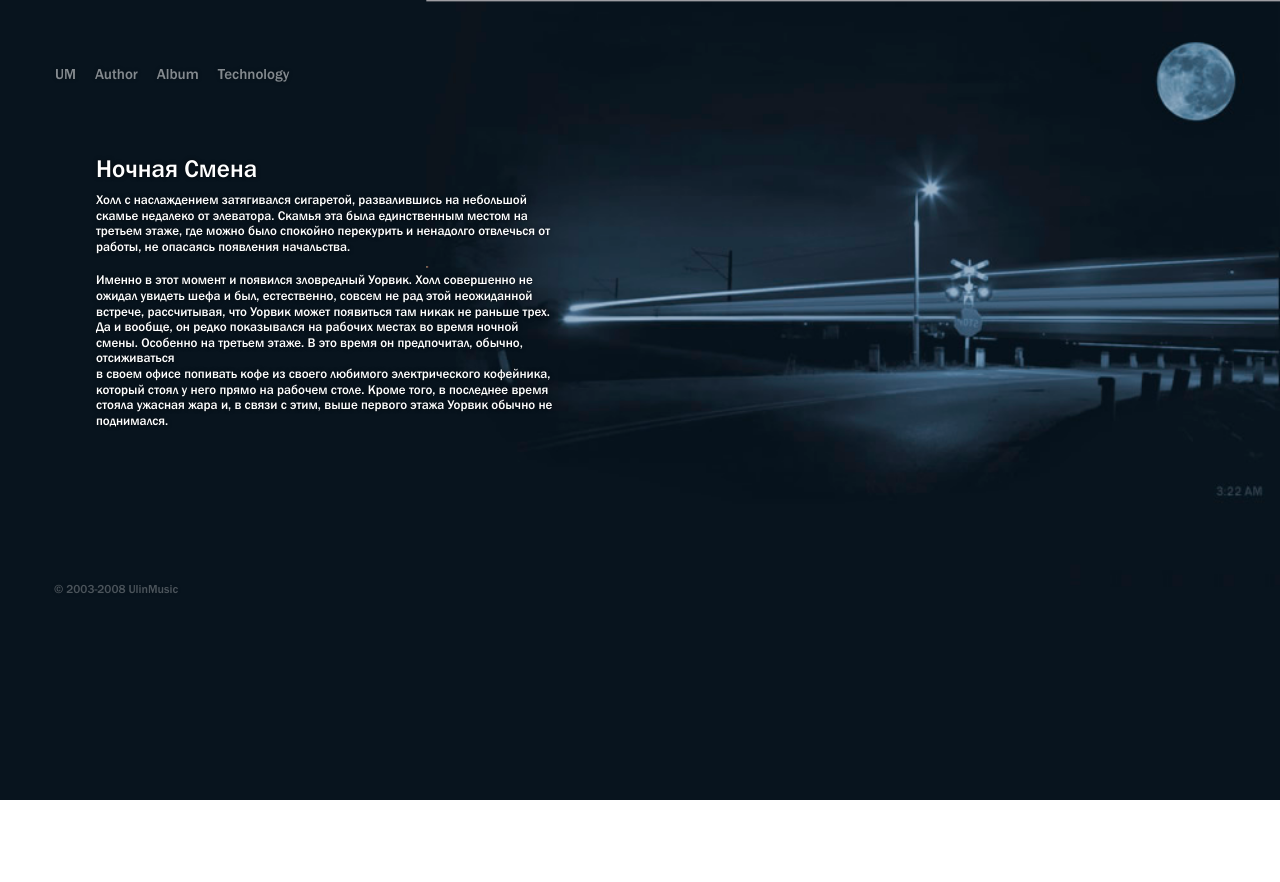
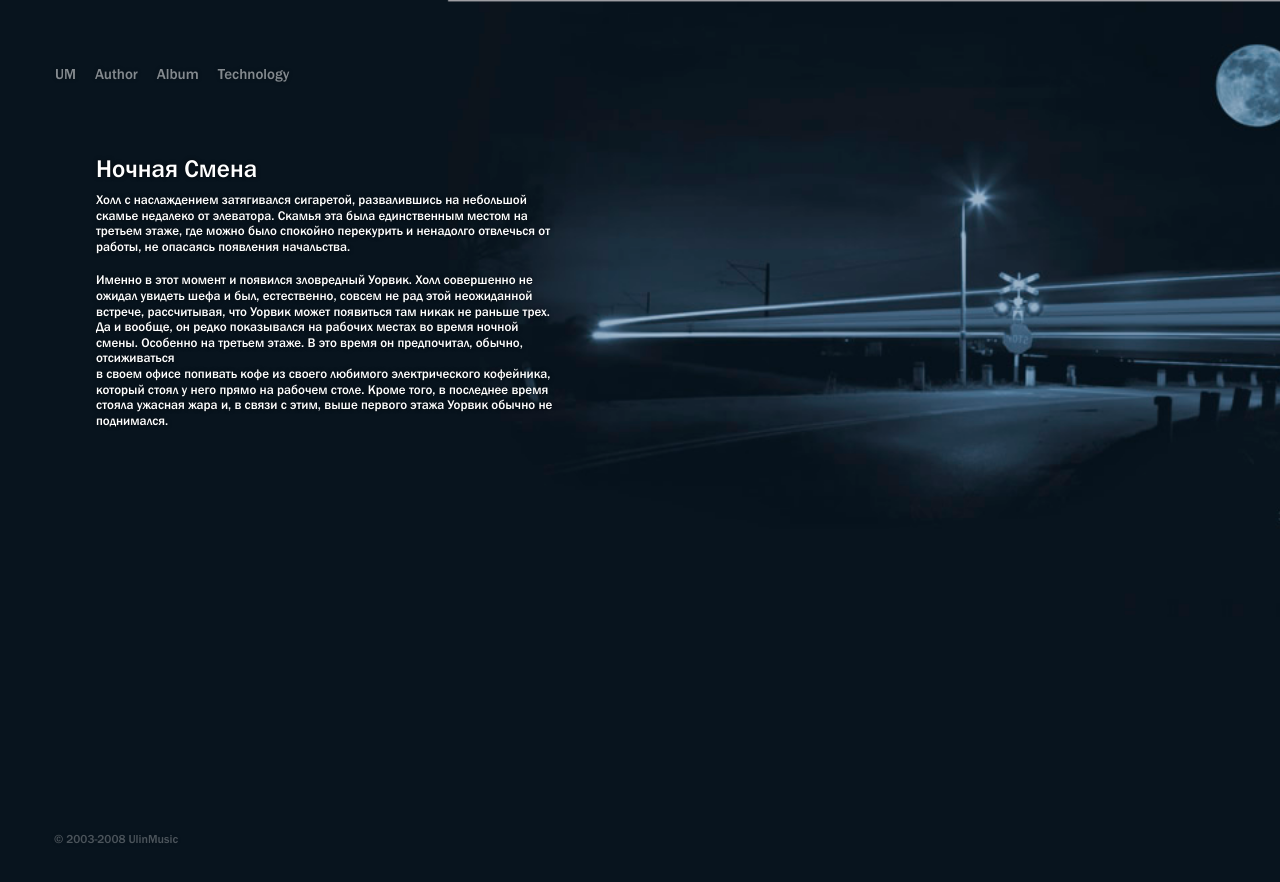
Before and after one commit to vladdpotapov/hillel-hometask-05-First-Sample, a plain HTML site: page index.html in a window 1280 px wide. Before the commit the page ends 800 px from the top, so only its background shows below. Drawn offline with Linux system fonts and the light colour scheme.

Commit message:
Stick footer to the bottom

```diff
--- a/css/index.css
+++ b/css/index.css
@@ -14,6 +14,11 @@ body {
     background-image: url(../img/bg-image.png);
     background-size: cover;
     background-repeat: no-repeat;
+}
+
+.page-box {
+    display: flex;
+    flex-direction: column;
 }
 
 /* HEADER - Navigation Menu */
@@ -35,7 +40,7 @@ body {
 /* CONTENT - Text Box */
 .text-box {
     width: 467px;
-    height: 230px;
+    height: 60vh;
     margin: 71px 0 0 96px;
 }
 
```
Also changed, not shown: 1 other file.
